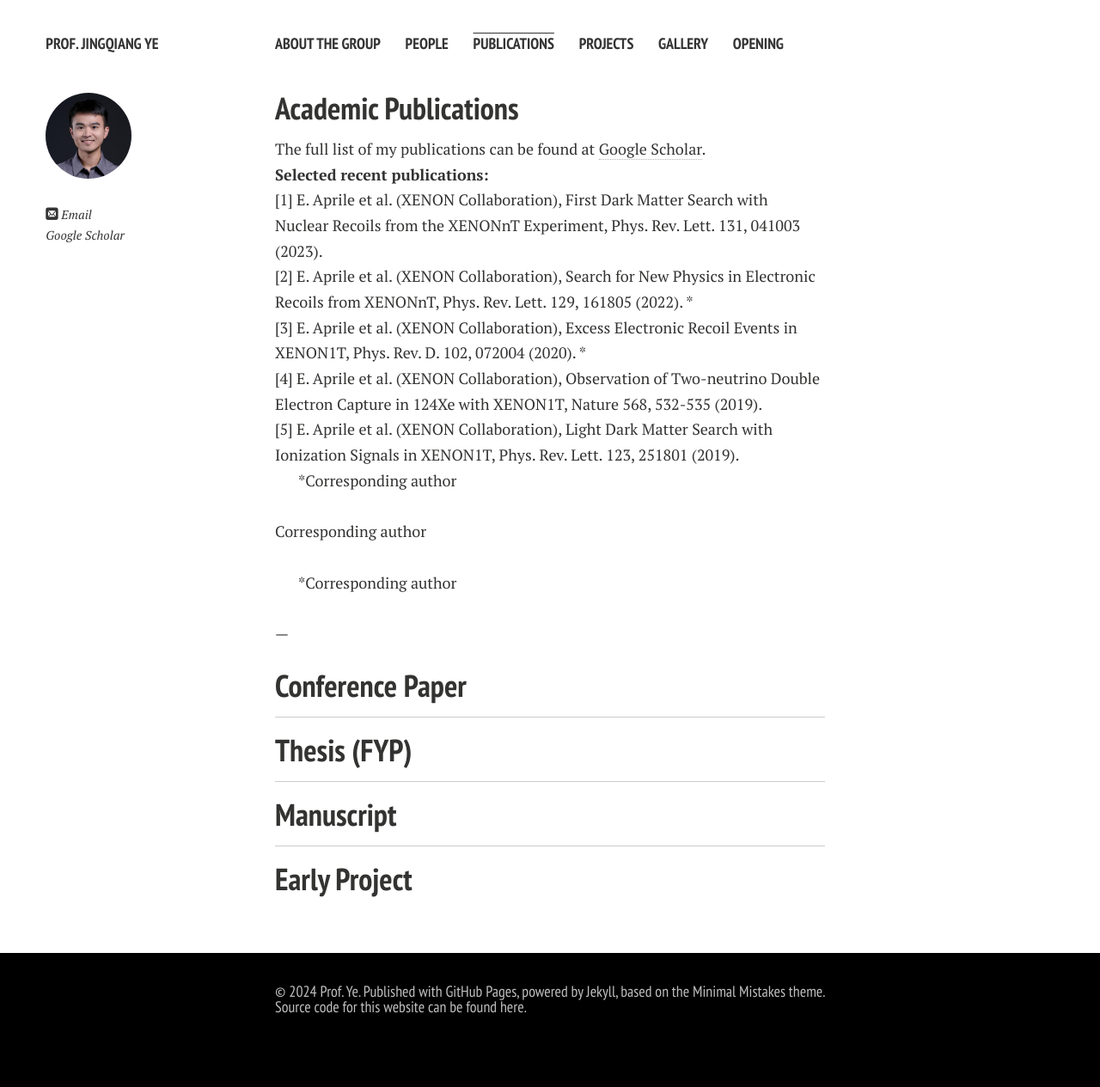
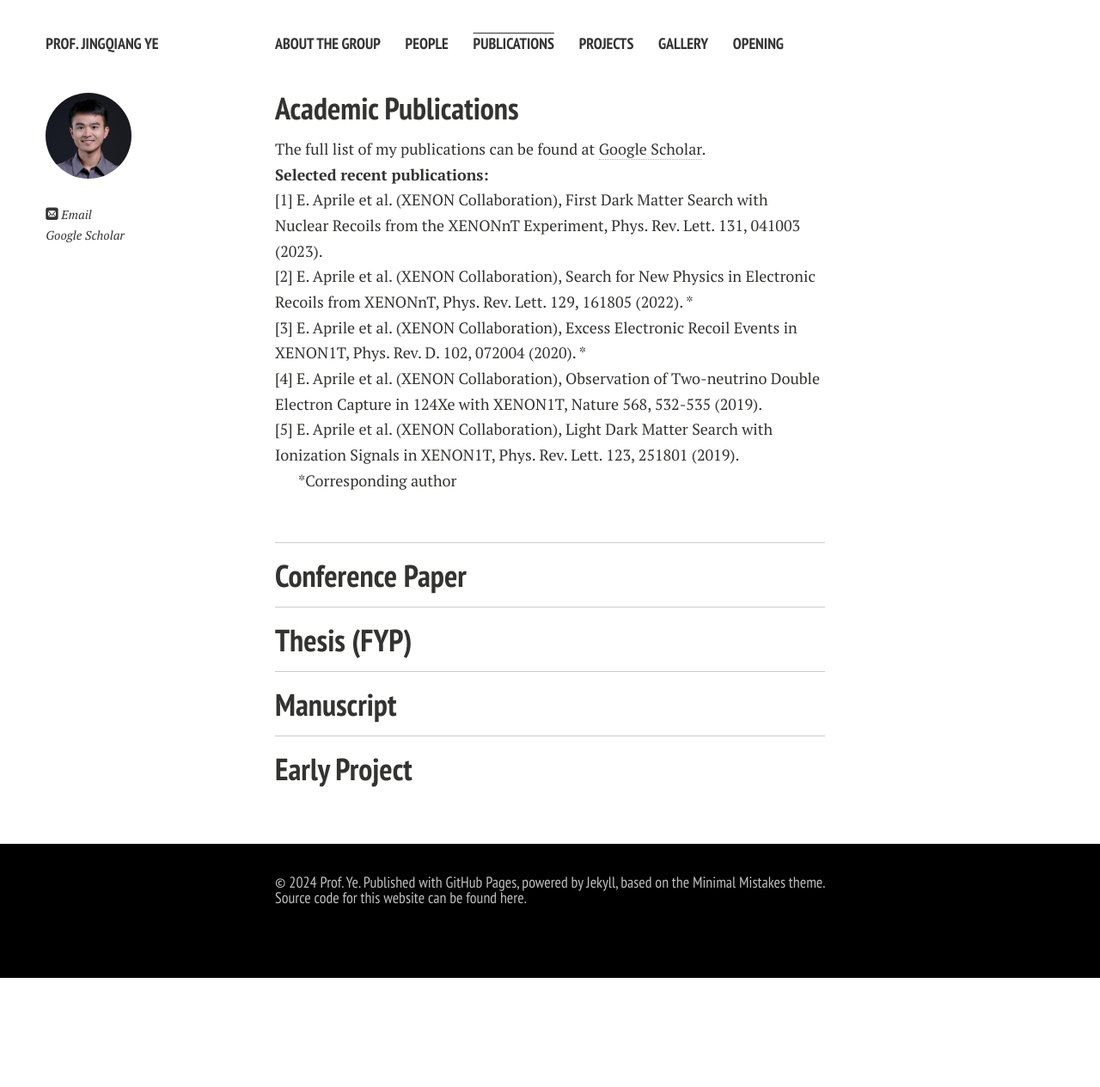
Before and after one commit to terteruu/terteruu.github.io, a Jekyll site: the page built from publications.md, in a window 1280 px wide. Shown: the whole page at 86% size. Built offline with Jekyll 4.4.1, drawn with Linux system fonts in a browser that asks for light colours; nearby versions of some CDN libraries; comment, search, counter and statistics services are not loaded; a style sheet for code colours, icons or effects is not loaded; after the commit the page ends 1138 px from its top, so only the background shows below that.

Commit message:
give up testing <br><p>

```diff
--- a/publications.md
+++ b/publications.md
@@ -12,9 +12,7 @@ The full list of my publications can be found at [Google Scholar](https://schola
 [4] E. Aprile et al. (XENON Collaboration), Observation of Two-neutrino Double Electron Capture in 124Xe with XENON1T, Nature 568, 532-535 (2019).<br>
 [5] E. Aprile et al. (XENON Collaboration), Light Dark Matter Search with Ionization Signals in XENON1T, Phys. Rev. Lett. 123, 251801 (2019).<br>
 <p>*Corresponding author</p><br>
-Corresponding author<br>
-<br>
-<p>*Corresponding author</p><br>
+
 ---
 
 ## Conference Paper
```
